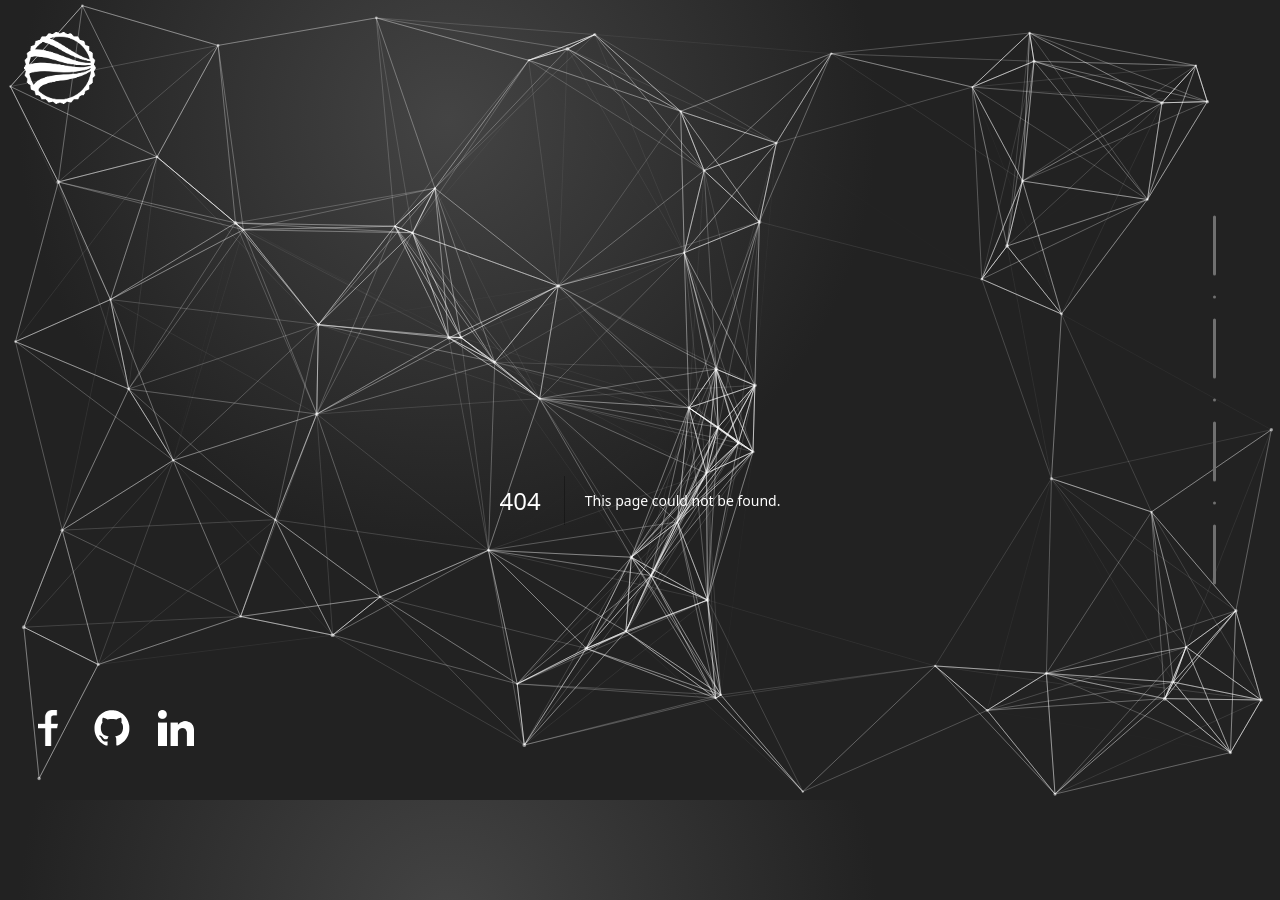
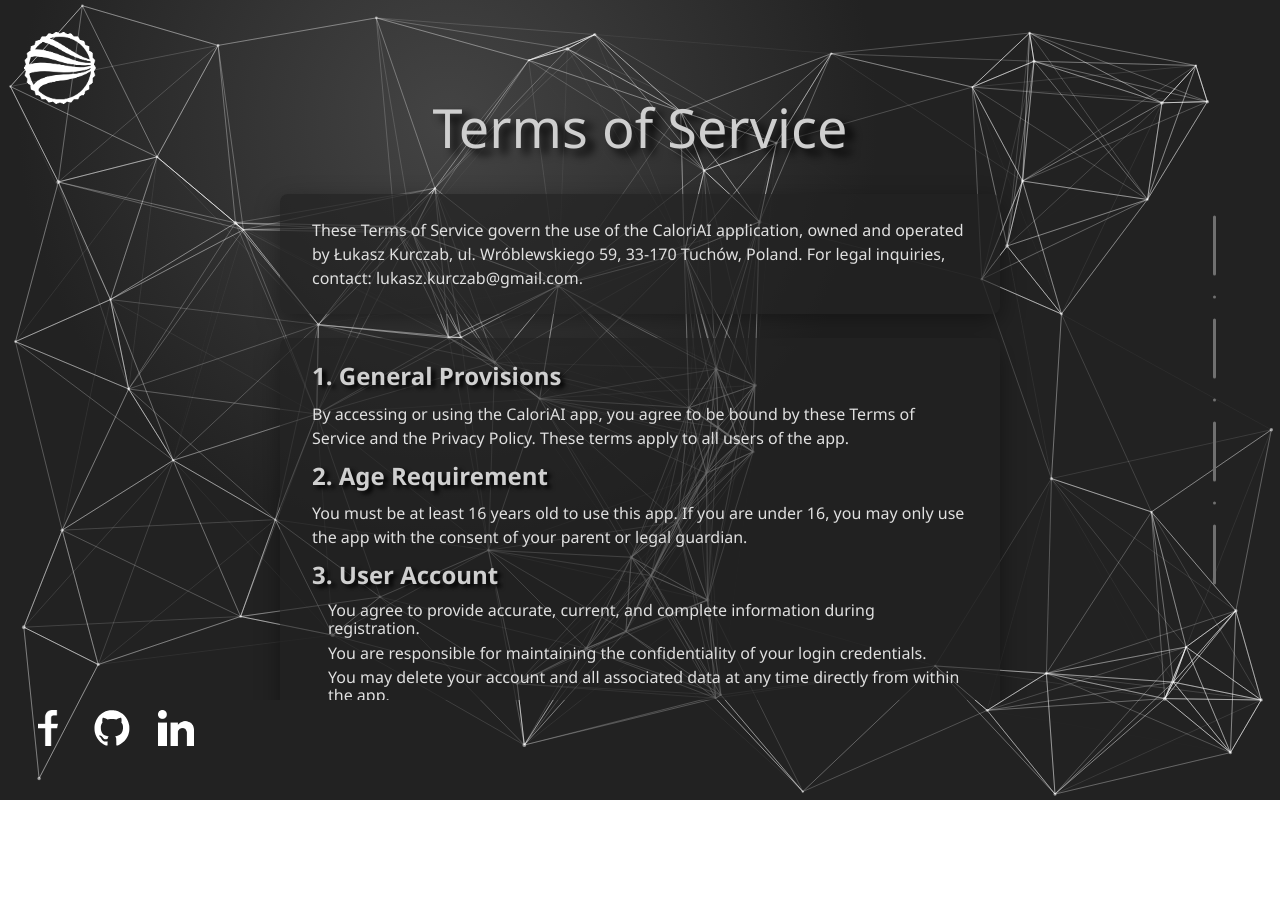
Before and after one commit to lukaszkurczab/portfolio-2023, a Next.js app: page /caloriai/terms in a window 1280 px wide. Before the commit this address had no page. After the commit the page ends 800 px from the top, so only its background shows below. Built offline with nearby package versions, Linux system fonts and the light colour scheme.

Commit message:
terms added

```diff
--- /dev/null
+++ b/app/caloriai/terms/page.tsx
@@ -0,0 +1,135 @@
+import styles from "./styles.module.scss";
+
+export default function TermsPage() {
+  return (
+    <main className={styles.landingPage}>
+      <h2 className={styles.policy__title}>Terms of Service</h2>
+
+      <section className={styles.policy__section}>
+        <p className={styles.policy__text}>
+          These Terms of Service govern the use of the <strong>CaloriAI</strong>{" "}
+          application, owned and operated by <strong>Łukasz Kurczab</strong>,
+          ul. Wróblewskiego 59, 33-170 Tuchów, Poland. For legal inquiries,
+          contact: <strong>lukasz.kurczab@gmail.com</strong>.
+        </p>
+      </section>
+
+      <section className={styles.policy__section}>
+        <h3 className={styles.policy__sectionTitle}>1. General Provisions</h3>
+        <p className={styles.policy__text}>
+          By accessing or using the CaloriAI app, you agree to be bound by these
+          Terms of Service and the Privacy Policy. These terms apply to all
+          users of the app.
+        </p>
+
+        <h3 className={styles.policy__sectionTitle}>2. Age Requirement</h3>
+        <p className={styles.policy__text}>
+          You must be at least 16 years old to use this app. If you are under
+          16, you may only use the app with the consent of your parent or legal
+          guardian.
+        </p>
+
+        <h3 className={styles.policy__sectionTitle}>3. User Account</h3>
+        <ul className={styles.policy__list}>
+          <li>
+            You agree to provide accurate, current, and complete information
+            during registration.
+          </li>
+          <li>
+            You are responsible for maintaining the confidentiality of your
+            login credentials.
+          </li>
+          <li>
+            You may delete your account and all associated data at any time
+            directly from within the app.
+          </li>
+        </ul>
+
+        <h3 className={styles.policy__sectionTitle}>
+          4. Scope and Nature of the Service
+        </h3>
+        <p className={styles.policy__text}>
+          CaloriAI is a nutrition tracking application designed to help users
+          log meals, analyze dietary data, and monitor progress. Some features
+          may use artificial intelligence to generate insights and suggestions.
+        </p>
+
+        <h3 className={styles.policy__sectionTitle}>5. User Content</h3>
+        <p className={styles.policy__text}>
+          You may upload personal data and content, including meal photos and
+          nutrition information. You retain ownership of your content but grant
+          CaloriAI permission to process it solely for the purpose of providing
+          app features (e.g., AI analysis, statistics).
+        </p>
+
+        <h3 className={styles.policy__sectionTitle}>6. Third-party Services</h3>
+        <p className={styles.policy__text}>
+          The app uses third-party services such as Firebase (Google LLC) and
+          OpenAI to provide authentication, data storage, analytics, and
+          AI-based features. Some data may be processed outside the European
+          Economic Area with appropriate legal safeguards.
+        </p>
+
+        <h3 className={styles.policy__sectionTitle}>
+          7. Subscriptions and Payments
+        </h3>
+        <p className={styles.policy__text}>
+          CaloriAI may offer premium features through auto-renewable
+          subscriptions. Subscriptions are managed by the Apple App Store or
+          Google Play and are subject to their terms. You can manage or cancel
+          your subscription at any time through your platform account settings.
+        </p>
+
+        <h3 className={styles.policy__sectionTitle}>8. No Medical Advice</h3>
+        <p className={styles.policy__text}>
+          All information, analyses, and suggestions provided by the app,
+          including AI-generated content, are for informational purposes only
+          and do not constitute medical or dietary advice.
+        </p>
+
+        <h3 className={styles.policy__sectionTitle}>
+          9. Limitation of Liability
+        </h3>
+        <p className={styles.policy__text}>
+          The app owner is not responsible for health decisions made based on
+          the app’s content or for any consequences resulting from reliance on
+          such information.
+        </p>
+
+        <h3 className={styles.policy__sectionTitle}>
+          10. Service Availability
+        </h3>
+        <p className={styles.policy__text}>
+          While we strive to ensure reliable operation of the app, we do not
+          guarantee uninterrupted availability or error-free performance.
+        </p>
+
+        <h3 className={styles.policy__sectionTitle}>
+          11. Changes to the Terms
+        </h3>
+        <p className={styles.policy__text}>
+          These Terms of Service may be updated from time to time. Continued use
+          of the app after changes means you accept the updated terms.
+        </p>
+
+        <h3 className={styles.policy__sectionTitle}>
+          12. Governing Law and Jurisdiction
+        </h3>
+        <p className={styles.policy__text}>
+          These Terms are governed by Polish law. Any disputes shall be resolved
+          by the courts of Kraków, Poland.
+        </p>
+
+        <h3 className={styles.policy__sectionTitle}>13. Contact</h3>
+        <p className={styles.policy__text}>
+          If you have any questions regarding these Terms, contact:
+          lukasz.kurczab@gmail.com.
+        </p>
+
+        <p className={styles.policy__text}>
+          <em>Last updated: 2025-12-13</em>
+        </p>
+      </section>
+    </main>
+  );
+}
--- /dev/null
+++ b/app/caloriai/terms/styles.module.scss
@@ -0,0 +1,81 @@
+@import "../../../src/styles/variables";
+@import "../../../src/styles/mixins";
+@import "../../../src/styles/fonts";
+
+.landingPage {
+  align-items: center;
+  flex-direction: column;
+  width: 100%;
+  height: 100%;
+  gap: 24px;
+  overflow-y: scroll;
+  padding-bottom: 48px;
+  @include myFlex;
+
+  &::-webkit-scrollbar {
+    width: 0;
+  }
+}
+
+.policy__title {
+  text-align: center;
+  font-size: 54px;
+  line-height: 54px;
+  font-weight: 500;
+  text-shadow: 8px 6px 8px #000;
+  color: #cfcfcf;
+  margin-bottom: 16px;
+}
+
+.policy__section {
+  max-width: 720px;
+  width: 100%;
+  background-color: #222222aa;
+  padding: 24px 32px;
+  border-radius: 8px;
+  box-shadow: 0 8px 24px rgba(0, 0, 0, 0.4);
+  display: flex;
+  flex-direction: column;
+  gap: 12px;
+}
+
+.policy__sectionTitle {
+  font-size: 24px;
+  color: #cfcfcf;
+  text-shadow: 4px 3px 4px #000;
+}
+
+.policy__text {
+  font-size: 16px;
+  line-height: 1.5;
+  color: #e0e0e0;
+}
+
+.policy__list {
+  margin-left: 16px;
+  color: #e0e0e0;
+  font-size: 16px;
+
+  li {
+    margin-bottom: 6px;
+  }
+}
+
+@media (max-width: $mobile) {
+  .landingPage {
+    height: calc(100% - 52px);
+    padding-bottom: 24px;
+  }
+
+  .policy__title {
+    font-size: 36px;
+  }
+
+  .policy__section {
+    padding: 16px 20px;
+  }
+
+  .policy__sectionTitle {
+    font-size: 20px;
+  }
+}
```
